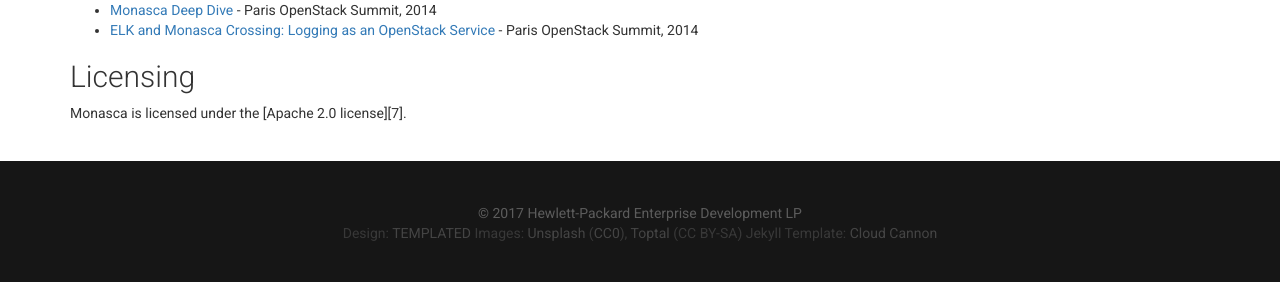
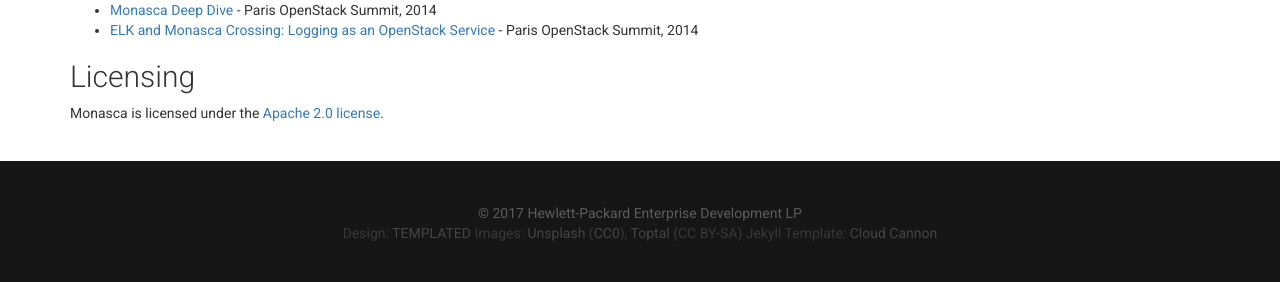
Before and after one commit to monasca/monasca.github.io, a Jekyll site: the page built from about.md, in a window 1280 px wide. Shown: the part 1628-1910 px from the top of the page. Built offline with Jekyll 4.4.1, drawn with Linux system fonts in a browser that asks for light colours; our own code applies the rules of GitHub Pages for plain Markdown files; some of the changed lines change nothing that is shown.

Commit message:
Fix broken links

```diff
--- a/about.md
+++ b/about.md
@@ -46,14 +46,14 @@
 
 Several overviews of Monasca can be found at the following:
 
-- [Monasca Bootcamp][3] - Austin OpenStack Summit, 2016
-- [Introducing Using Monasca for Production OpenStack Monitoring][4] - Tokyo OpenStack Summit, 2015
-- [Monasca Deep Dive][5] - Paris OpenStack Summit, 2014
-- [ELK and Monasca Crossing: Logging as an OpenStack Service][6] - Paris OpenStack Summit, 2014
+- [Monasca Bootcamp][2] - Austin OpenStack Summit, 2016
+- [Introducing Using Monasca for Production OpenStack Monitoring][3] - Tokyo OpenStack Summit, 2015
+- [Monasca Deep Dive][4] - Paris OpenStack Summit, 2014
+- [ELK and Monasca Crossing: Logging as an OpenStack Service][5] - Paris OpenStack Summit, 2014
 
 ## Licensing
 
-Monasca is licensed under the [Apache 2.0 license][7].
+Monasca is licensed under the [Apache 2.0 license][6].
 
 [1]: https://governance.openstack.org/tc/reference/projects/
 [2]: https://www.openstack.org/videos/austin-2016/monasca-bootcamp
```
